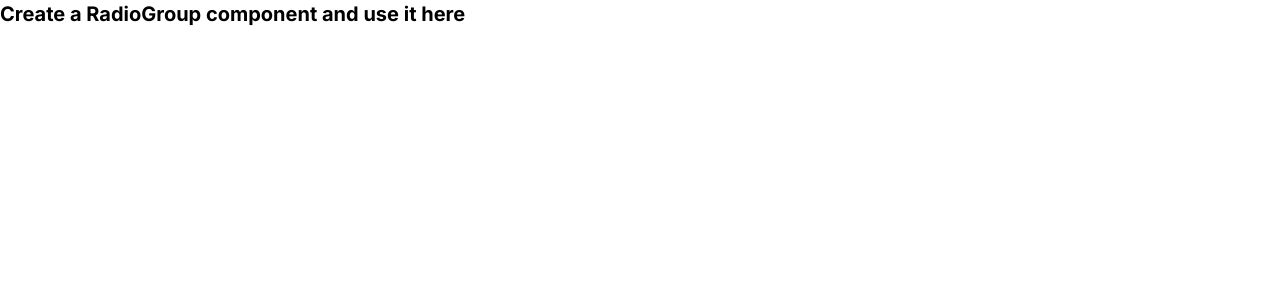
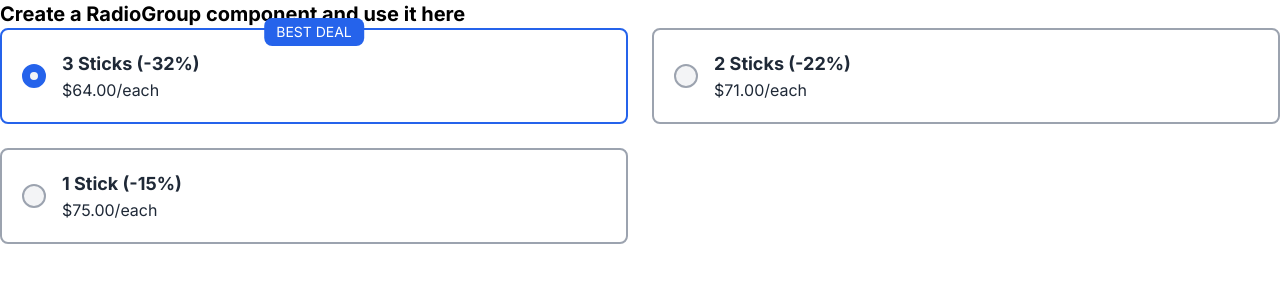
Before and after one commit to zain-adtracktiv/frontend-test, a Next.js app: page / in a window 1280 px wide. Shown: the top 300 px of the page. Built offline with nearby package versions, Linux system fonts and the light colour scheme.

Commit message:
Add RadioGroup and Radio components

```diff
--- /dev/null
+++ b/app/components/Radio.tsx
@@ -0,0 +1,33 @@
+"use client"
+
+interface RadioProps {
+	name: string;
+	description: string;
+	value: string;
+	checked: boolean;
+	isBestDeal?: boolean;
+	onChange: (event: React.ChangeEvent<HTMLInputElement>) => void;
+}
+
+const Radio: React.FC<RadioProps> = ({ name, description, value, checked, isBestDeal, onChange }) => {
+	return (
+		<>
+			<li onClick={() => onChange({ target: { value } } as React.ChangeEvent<HTMLInputElement>)}>				<input type="radio" id={value} name="purchaseDeal" value={value} className="hidden" required onChange={onChange} />
+				<label htmlFor={value} className={`relative inline-flex items-center gap-4 w-full p-5 text-gray-800 bg-white border-2 rounded-lg cursor-pointer ${checked ? "border-blue-600 bg-blue-100" : "border-gray-400 bg-gray-200"} `}>
+					{
+						isBestDeal && <div className="absolute -top-3 left-1/2 -translate-x-1/2 text-white bg-blue-600 px-3 py-1 text-sm rounded-lg">
+							BEST DEAL
+						</div>
+					}
+					<div className={`w-6 h-6 rounded-full ${checked ? "bg-gray-100 border-8 border-blue-600" : "bg-gray-100 border-2 border-gray-400"} `} />
+					<div className="block">
+						<div className="w-full text-lg font-bold">{name}</div>
+						<div className="w-full">{description}</div>
+					</div>
+				</label>
+			</li>
+		</>
+	);
+};
+
+export { Radio };
--- /dev/null
+++ b/app/components/RadioGroup.tsx
@@ -0,0 +1,48 @@
+"use client"
+
+import { useState } from "react";
+import { Radio } from "./Radio";
+
+const RadioGroup = () => {
+
+	const [selectedValue, setSelectedValue] = useState("3")
+
+	const handleChange = (event: React.ChangeEvent<HTMLInputElement>) => {
+		setSelectedValue(event.target.value);
+	};
+
+	return (
+		<>
+			<ul className="grid w-full gap-6 md:grid-cols-2">
+				<Radio
+					name="3 Sticks (-32%)"
+					description="$64.00/each"
+					value="3"
+					checked={selectedValue === "3" ? true : false}
+					isBestDeal={true}
+					onChange={handleChange}
+				/>
+
+				<Radio
+					name="2 Sticks (-22%)"
+					description="$71.00/each"
+					value="2"
+					checked={selectedValue === "2" ? true : false}
+					onChange={handleChange}
+				/>
+
+				<Radio
+					name="1 Stick (-15%)"
+					description="$75.00/each"
+					value="1"
+					checked={selectedValue === "1" ? true : false}
+					onChange={handleChange}
+				/>
+			</ul>
+
+
+		</>
+	);
+};
+
+export { RadioGroup };
--- a/app/page.tsx
+++ b/app/page.tsx
@@ -1,7 +1,13 @@
+import { RadioGroup } from "./components/RadioGroup";
+
 export default function Home() {
   return (
-    <div className="text-xl font-bold">
-      Create a RadioGroup component and use it here
-    </div>
+    <>
+      <div className="text-xl font-bold">
+        Create a RadioGroup component and use it here
+      </div>
+
+      <RadioGroup />
+    </>
   );
 }
```
